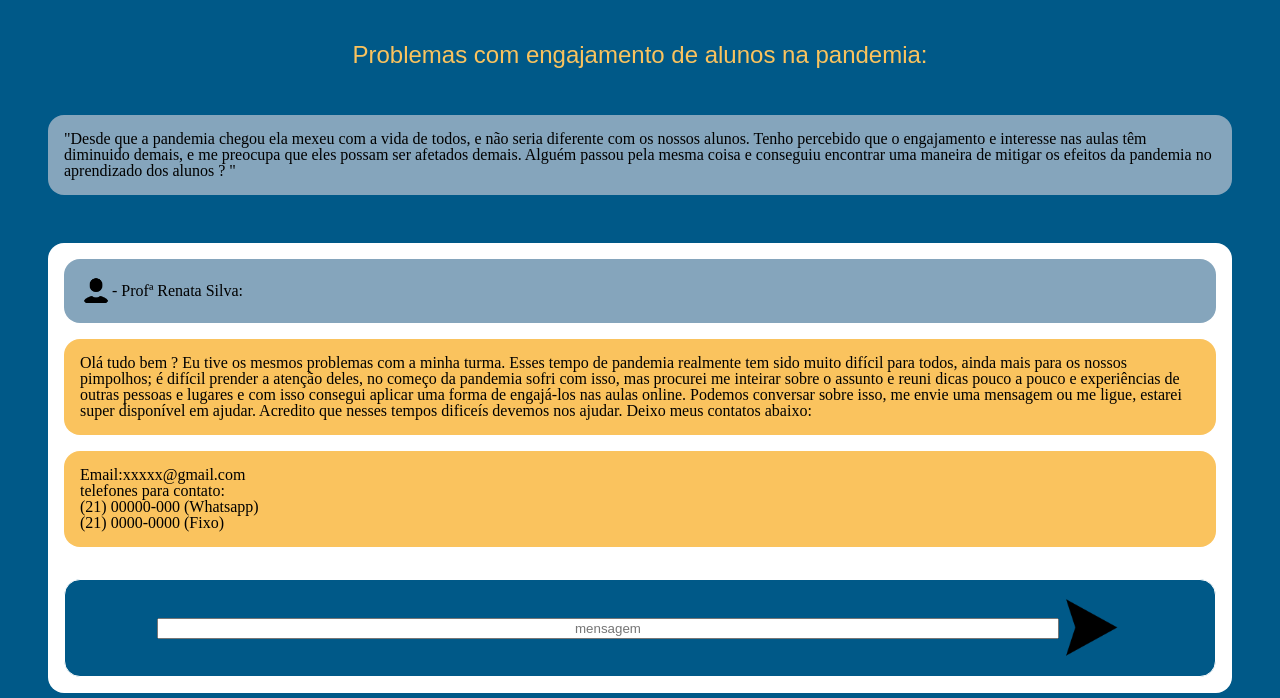
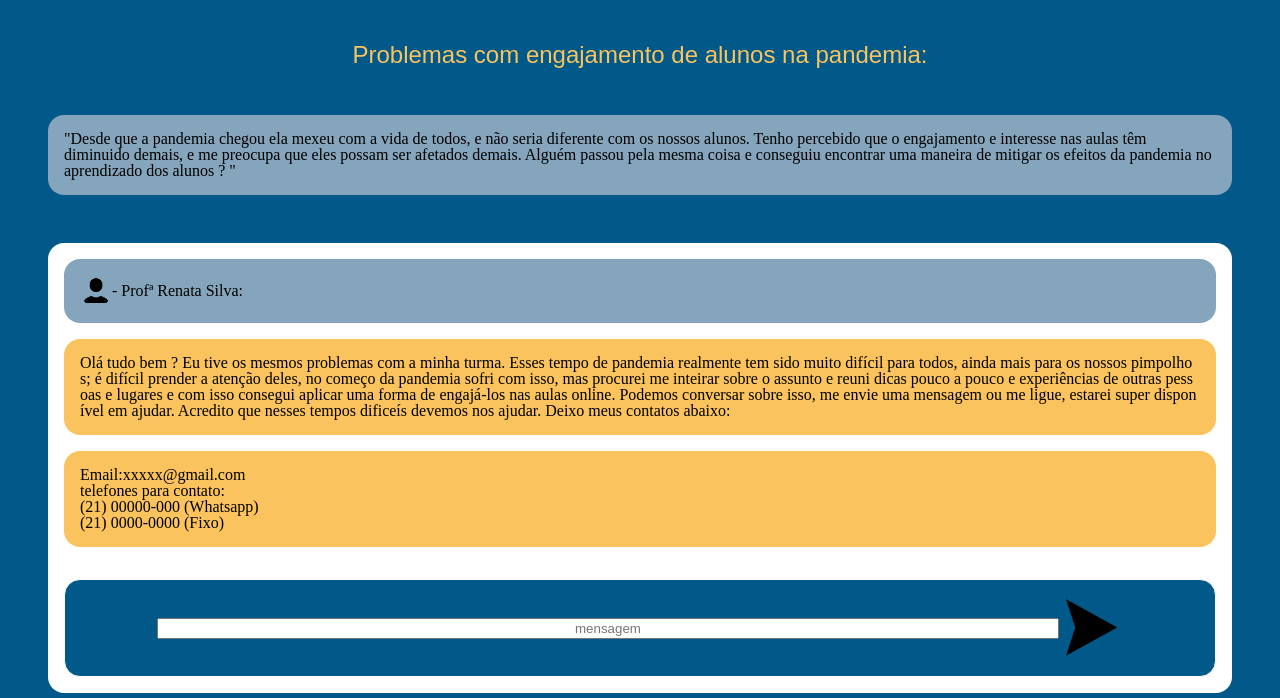
Before and after one commit to jeansilas/codesign2020P2, a plain HTML site: page topico_mensagens.html in a window 1280 px wide. Shown: the part 102-800 px from the top of the page. Drawn offline with Linux system fonts and the light colour scheme; a web font is replaced by a local one.

Commit message:
chat topicos completo

```diff
--- a/css/style.css
+++ b/css/style.css
@@ -531,6 +531,8 @@ li {
   background-color: #85A5BC;
 }
 
-.break-word{
-  word-wrap: break-word;
+.word-break{
+  word-break: break-all;
+  overflow-y:scroll;
+  max-height:20rem;
 }
--- a/topico_mensagens.html
+++ b/topico_mensagens.html
@@ -30,7 +30,7 @@
                 </li>
             </menu>
             <div>
-                <ul id='ul1' class='break-word'>
+                <ul id='ul1' class='word-break'>
                     <li class="azul">
                         <img src = "img/avatar.png" alt="Imagem do perfil" class ="imagem_botão">
                         - Profª Renata Silva:
@@ -48,7 +48,7 @@
                 </form>
             </div>
             <div>
-                <ul id='ul2'>
+                <ul id='ul2' class='word-break'>
                     <li class="azul">
                         <img src = "img/avatar.png" alt="Imagem do perfil" class ="imagem_botão">
                         - Profº Rafael Souza:
```
